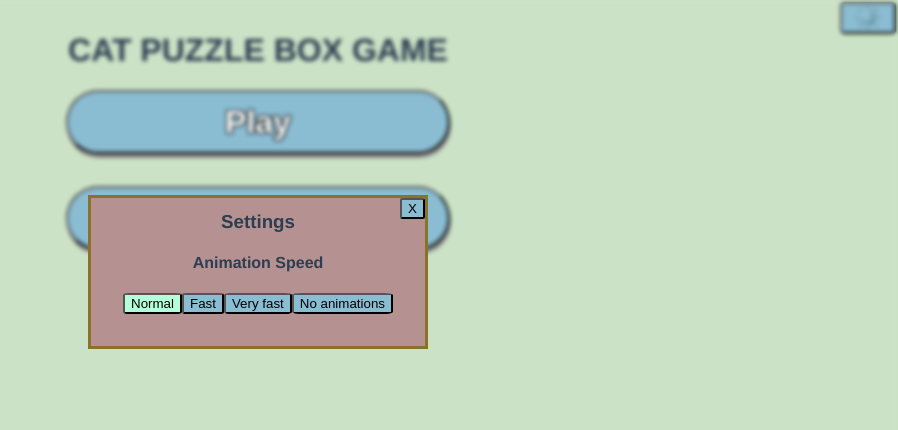
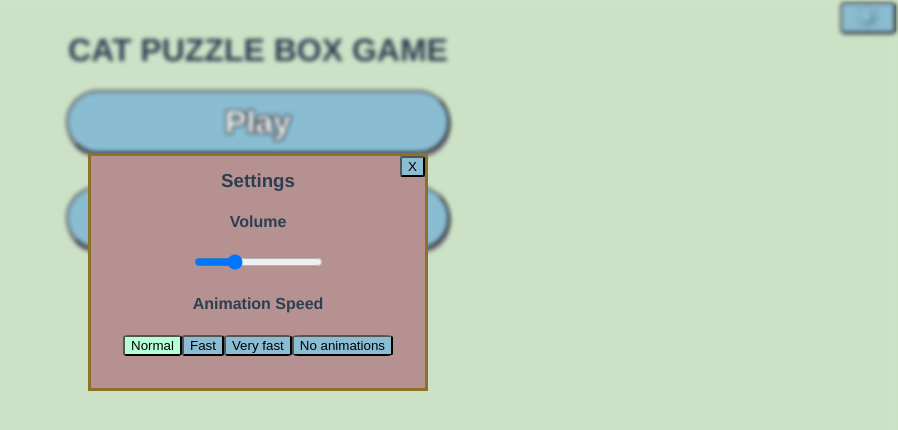
Before and after one commit to enwrath/catpuzzle, a Vue app: page /leveledit in a window 1280 px wide. Both pictures are taken after a click on the button "⚙️". Shown: the top 430 px of the page, without its empty margins (382-1280 px from the left). Built offline with nearby package versions, Linux system fonts and the light colour scheme.

Commit message:
volume settings add

```diff
--- a/src/App.vue
+++ b/src/App.vue
@@ -1,7 +1,7 @@
 <template>
   <div id="app">
     <button id="opensettings" @click="showSettings = true">⚙️</button>
-    <Settings v-if="showSettings" @closesettings="showSettings = false" :settings="settings" @updateSettings="updateSettings"></Settings>
+    <Settings v-if="showSettings" @closesettings="showSettings = false" :settings="settings" @playsound="playSound" @updateSettings="updateSettings"></Settings>
     <keep-alive>
       <router-view v-if="$route.meta.keepAlive" @playsound="playSound"></router-view>
     </keep-alive>
@@ -24,7 +24,8 @@ export default {
     return {
       images: {},
       settings: {
-        animationDuration: 1000
+        animationDuration: 1000,
+        volume: 0.3
       },
       showSettings: false,
       sounds: {
@@ -50,15 +51,21 @@ export default {
     loadSettings() {
       const a = localStorage.getItem("animSpeed");
       if (a !== null) this.settings.animationDuration = parseInt(a);
+
+
+      const b = localStorage.getItem("volume");
+      if (b !== null) this.settings.volume = parseFloat(b);
     },
     saveSettings() {
       localStorage.setItem("animSpeed", this.settings.animationDuration);
+      localStorage.setItem("volume", this.settings.volume);
     },
     playSound(e){
       console.log(e)
       var audio = document.createElement('audio');
       audio.src = this.sounds[e];
       document.body.appendChild(audio);
+      audio.volume = this.settings.volume;
       audio.play();
 
       audio.onended = function () {
--- a/src/components/Settings.vue
+++ b/src/components/Settings.vue
@@ -3,6 +3,10 @@
     <div class="subcontainer">
       <button class="topright" @click="$emit('closesettings')">X</button>
       <h3>Settings</h3>
+
+      <h4>Volume</h4>
+      <input type="range" id="volume" name="volume" min="0" max="1" step="0.01" v-model.number="volume" @change="volumeChange">
+
       <h4>Animation Speed</h4>
       <button @click="changeSpeed(1000)" :class="{selectedBtn : animationDuration===1000}">Normal</button>
       <button @click="changeSpeed(500)" :class="{selectedBtn : animationDuration===500}">Fast</button>
@@ -15,18 +19,23 @@
 <script>
 
 export default {
-  name: 'PuzzleCompleted',
+  name: 'Settings',
   props: {
     settings: Object
   },
   data() {
     return {
-      animationDuration: this.settings.animationDuration
+      animationDuration: this.settings.animationDuration,
+      volume: this.settings.volume
     }
   },
   methods: {
+    volumeChange() {
+      this.updateSettings();
+      this.$emit('playsound', 'good');
+    },
     updateSettings() {
-      const newSettings = {animationDuration: this.animationDuration};
+      const newSettings = {animationDuration: this.animationDuration, volume: this.volume};
       this.$emit("updateSettings", newSettings);
     },
     changeSpeed(e) {
```
